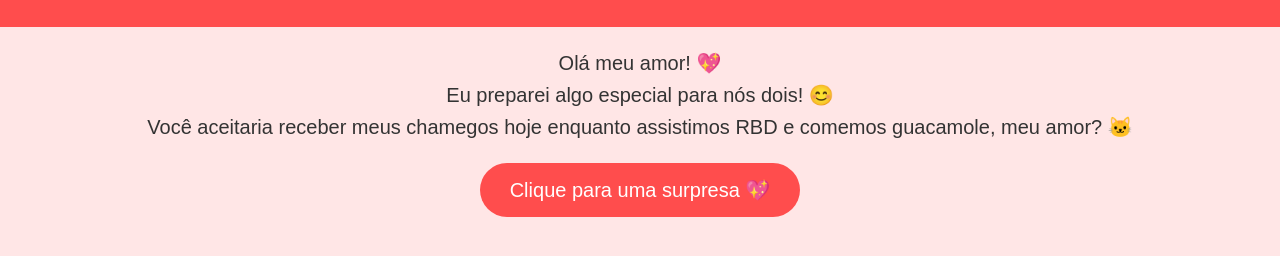
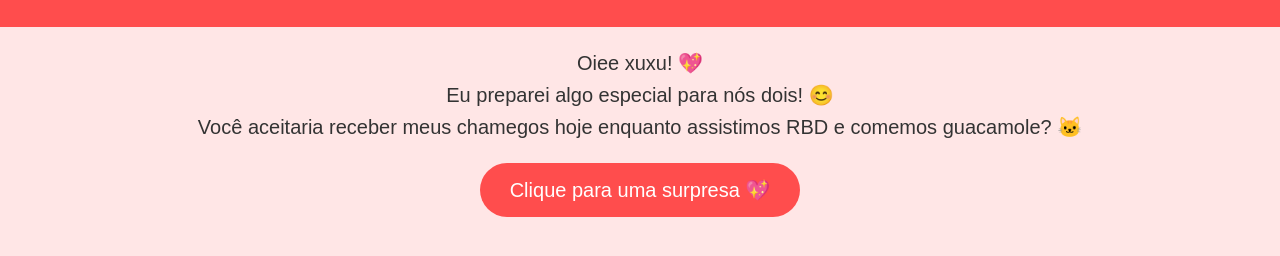
Before and after one commit to adrian48z/futuro-site, a plain HTML site: page index.html in a window 1280 px wide. Shown: the part 336-592 px from the top of the page. Drawn offline with Linux system fonts and the light colour scheme.

Commit message:
Update index.html

```diff
--- a/index.html
+++ b/index.html
@@ -69,12 +69,12 @@
         <h1>Surpresa para minha namorada</h1>
     </header>
     <main>
-        <p>Olá meu amor! 💖<br>
+        <p>Oiee xuxu! 💖<br>
            Eu preparei algo especial para nós dois! 😊<br>
-           Você aceitaria receber meus chamegos hoje enquanto assistimos RBD e comemos guacamole, meu amor? 🐱</p>
+           Você aceitaria receber meus chamegos hoje enquanto assistimos RBD e comemos guacamole? 🐱</p>
         <button onclick="exibirAlerta()">Clique para uma surpresa 💖</button>
         <img id="imagem-nossa" src="fotonossa.JPG" alt="Uma imagem nossa" style="display: none;"> <!-- Aqui adicionamos display: none -->
-        <p id="textinho" class="textinho" style="display:none;">Você é muito incrível, to com saudade e te amo muitão! Espero que seu trabalho seja tranquilo mochi! 💖</p>
+        <p id="textinho" class="textinho" style="display:none;">Você é muito incrível, to com saudade e te amo muitão! To mt orgulhosa com nossas vivências recentes. Espero que seu trabalho tenha sido tranquilo mochi! 💖</p>
     </main>
 
     <script>
```
